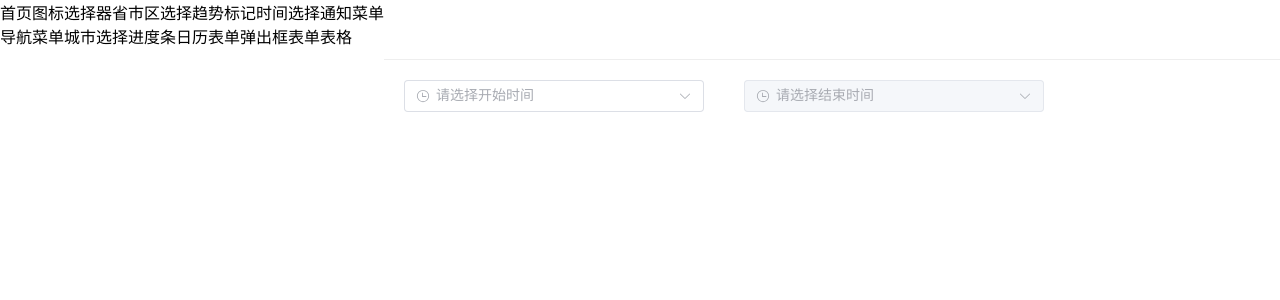
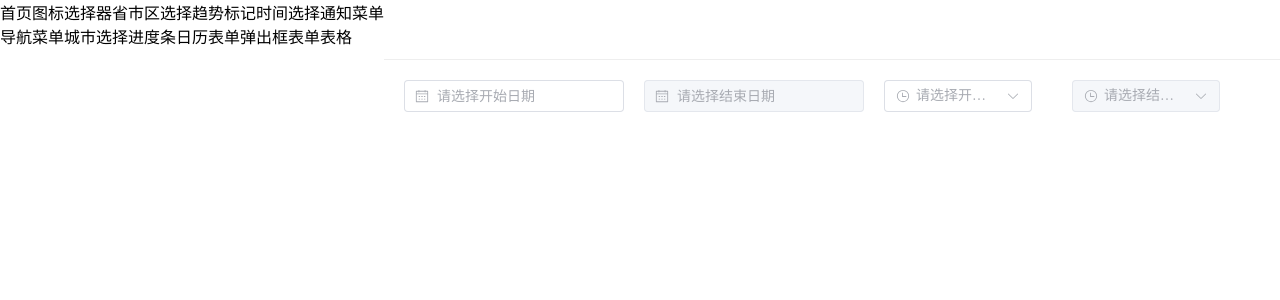
Before and after one commit to thiswang520/vite-ts-element, a Vue app: page /chooseTime in a window 1280 px wide. Shown: the top 300 px of the page. Built offline with nearby package versions, Linux system fonts and the light colour scheme.

Commit message:
时间选择器

```diff
--- a/src/components/chooseTime/src/index.vue
+++ b/src/components/chooseTime/src/index.vue
@@ -1,6 +1,25 @@
 <template>
   <div style="display: flex">
-    <div style="margin-right: 40px; width: 300px">
+
+    <div style="margin-right: 40px; width: 200px">
+      <!-- 日期选择 -->
+      <el-date-picker
+        type="date"
+        placeholder="请选择开始日期"
+        :disabledDate="startDiableDate"
+        v-model="startDate"
+      ></el-date-picker>
+    </div>
+    <div style="margin-right: 40px; width: 200px">
+      <el-date-picker
+        type="date"
+        placeholder="请选择结束日期"
+        :disabledDate="endDiableDate"
+        :disabled="endDis"
+        v-model="endDate"
+      ></el-date-picker>
+    </div>
+    <div style="margin-right: 40px; width: 200px">
       <el-time-select
         v-model="startTime"
         :placeholder="startPlaceholder"
@@ -11,7 +30,7 @@
       >
       </el-time-select>
     </div>
-    <div style="margin-right: 40px; width: 300px">
+    <div style="margin-right: 40px; width: 200px">
       <el-time-select
         :disabled="endTimedis"
         v-model="endTime"
@@ -28,6 +47,48 @@
 </template>
   <script lang="ts" setup>
 import { ref, watch } from "vue";
+//开始日期
+let startDate = ref<Date | null>();
+//结束日期
+let endDate = ref<Date | null>();
+
+let endDis = ref(true);
+
+//禁用开始日期
+let startDiableDate = (time: Date) => {
+  if (props.disableToday)
+    return time.getTime() < Date.now() - 1000 * 60 * 60 * 1;
+};
+//禁用结束日期
+let endDiableDate = (time: Date) => {
+  if (props.disableToday)
+    return time.getTime() < startDate.value?.getTime() + 1000 * 60 * 60 * 1;
+};
+
+watch(
+  () => startDate.value,
+  (val) => {
+    if (!val) {
+      endDate.value = null;
+      endDis.value = true;
+    } else {
+      emits("startDate", val);
+      endDis.value = false;
+    }
+  }
+);
+watch(
+  () => endDate.value,
+  (val) => {
+    if (val) {
+      emits("endDate", {
+        startDate: startDate.value,
+        endDate: val,
+      });
+    }
+  }
+);
+
 //开始时间
 let startTime = ref<string>("");
 //结束时间
@@ -35,9 +96,14 @@ let endTime = ref<string>("");
 
 let endTimedis = ref<Boolean>(true);
 
-let emits = defineEmits(["startChange", 'endChange']);
+let emits = defineEmits(["startChange", "endChange", "startDate", "endDate"]);
 
 let props = defineProps({
+  //默认选择今天之前的日期
+  disableToday: {
+    type: Boolean,
+    default: true,
+  },
   //开始时间占位符
   startPlaceholder: {
     type: String,
@@ -80,10 +146,9 @@ watch(
   () => startTime.value,
   (val) => {
     if (val === "" || val === undefined) {
-        endTime.value = ""
-        endTimedis.value = true
-    }
-    else {
+      endTime.value = "";
+      endTimedis.value = true;
+    } else {
       endTimedis.value = false;
       emits("startChange", val);
     }
@@ -92,11 +157,11 @@ watch(
 watch(
   () => endTime.value,
   (val) => {
-    if(val !== ''){
-        emits('endChange',{
-            startTime: startTime.value,
-            endTime: val
-        })
+    if (val !== "") {
+      emits("endChange", {
+        startTime: startTime.value,
+        endTime: val,
+      });
     }
   }
 );
--- a/src/views/chooseTime/index.vue
+++ b/src/views/chooseTime/index.vue
@@ -1,5 +1,5 @@
 <template>
-    <m-choose-time :startOptions="startOptions" @startChange="startChange" @endChange="endChange"></m-choose-time>
+    <m-choose-time @startDate="startDate" @endDate="endDate" :startOptions="startOptions" @startChange="startChange" @endChange="endChange"></m-choose-time>
 </template>
   <script lang="ts" setup>
   interface endValue {
@@ -14,6 +14,14 @@
 
   }
 
+  let startDate = (val: Date) => {
+    console.log(val);
+  }
+  let endDate = (val: Date) => {
+    console.log(val);
+
+  }
+
 let startOptions = {
     color: 'red',
     disabled: false
```
